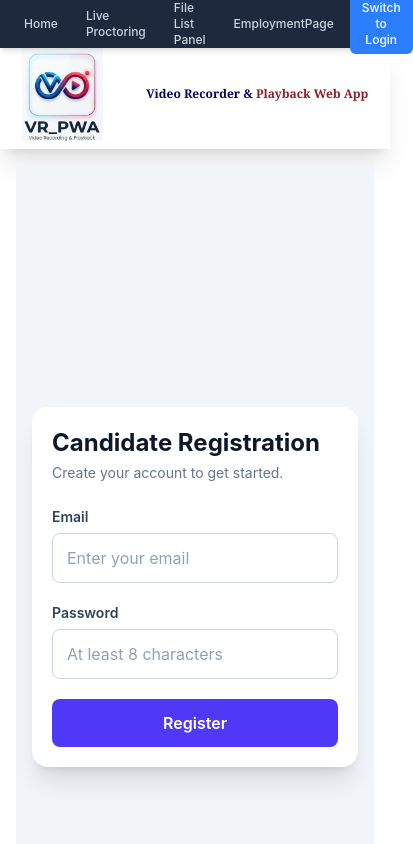
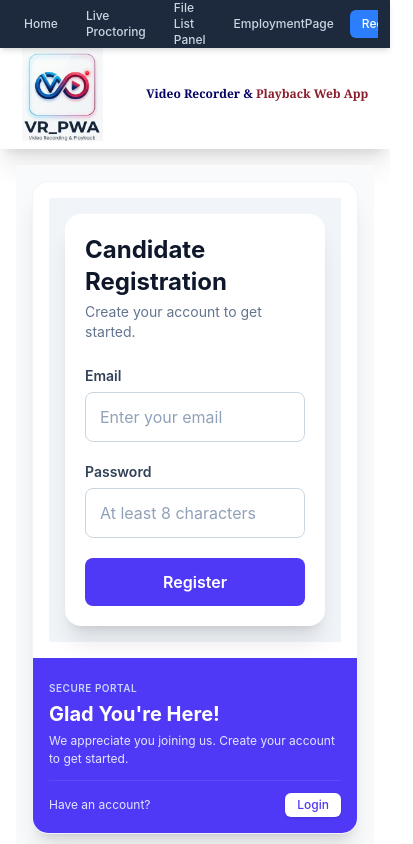
Before and after one commit to harshit7217/Video-Recorder-Playback-Web-App, a React (Vite) app in the folder client/: page /register-candidate in a window 390 px wide. Shown: the top 844 px of the page, 413 px wide, since content can reach past the window. Built offline with nearby package versions, Linux system fonts and the light colour scheme; no server answers.

Commit message:
feat: refactor candidate components to streamline state management and improve UI responsiveness

```diff
--- a/client/src/App.jsx
+++ b/client/src/App.jsx
@@ -14,16 +14,6 @@ function App() {
   const [connectionStatus, setConnectionStatus] = useState(
     socket.connected ? "connected" : "connecting",
   );
-  const [isLogin, setIsLogin] = useState(false);
-  const [candidate, setCandidate] = useState(() => {
-    try {
-      const savedCandidate = localStorage.getItem("candidate");
-      return savedCandidate ? JSON.parse(savedCandidate) : null;
-    } catch (error) {
-      console.error("Error reading saved candidate:", error);
-      return null;
-    }
-  });
 
   useEffect(() => {
     const onSocketConnect = () => setConnectionStatus("connected");
@@ -42,19 +32,10 @@ function App() {
     };
   }, []);
 
-  useEffect(() => {
-    if (candidate) {
-      localStorage.setItem("candidate", JSON.stringify(candidate));
-      return;
-    }
-
-    localStorage.removeItem("candidate");
-  }, [candidate]);
-
   return (
     <BrowserRouter className="h-[100vh]">
       <div>
-        <TopNavigation isLogin={isLogin} setIsLogin={setIsLogin} />
+        <TopNavigation />
         <Header />
         <main className="p-4">
           <Routes>
@@ -65,14 +46,8 @@ function App() {
             <Route path="/api/live-proctoring" element={<ActivityLogPage />} />
             <Route path="/api/details" element={<FileListPanel />} />
             <Route path="/employment" element={<EmploymentPage />} />
-            <Route
-              path="/register-candidate"
-              element={<Candidate isLogin={isLogin} setCandidate={setCandidate} />}
-            />
-            <Route
-              path="/candidate-info"
-              element={<CandidateInfo candidate={candidate} setCandidate={setCandidate} />}
-            />
+            <Route path="/register-candidate" element={<Candidate />} />
+            <Route path="/candidate-info" element={<CandidateInfo />} />
           </Routes>
         </main>
       </div>
--- a/client/src/components/candidate/Candidate.jsx
+++ b/client/src/components/candidate/Candidate.jsx
@@ -1,9 +1,29 @@
 import Login from "./Login.jsx";
 import Register from "./Register.jsx";
 import { useNavigate } from "react-router";
+import { useState, useEffect } from "react";
 
-const RegisterCandidate = ({ isLogin, setCandidate }) => {
+const RegisterCandidate = () => {
   const navigate = useNavigate();
+  const [isLogin, setIsLogin] = useState(false);
+  const [candidate, setCandidate] = useState(() => {
+    try {
+      const savedCandidate = localStorage.getItem("candidate");
+      return savedCandidate ? JSON.parse(savedCandidate) : null;
+    } catch (error) {
+      console.error("Error reading saved candidate:", error);
+      return null;
+    }
+  });
+
+  useEffect(() => {
+    if (candidate) {
+      localStorage.setItem("candidate", JSON.stringify(candidate));
+      return;
+    }
+
+    localStorage.removeItem("candidate");
+  }, [candidate]);
 
   const handleLoginSuccess = (loggedInCandidate) => {
     setCandidate(loggedInCandidate);
@@ -12,12 +32,50 @@ const RegisterCandidate = ({ isLogin, setCandidate }) => {
   };
 
   return (
-    <div>
-      {isLogin ? (
-        <Login onLogin={handleLoginSuccess} />
-      ) : (
-        <Register setCandidate={setCandidate} />
-      )}
+    <div className="max-h-[100vh] bg-slate-50 flex items-center justify-center p-4">
+      {/* Main Card with minimal height and padding */}
+      <div className="w-full max-w-4xl bg-white rounded-2xl shadow-xl border border-slate-100 overflow-hidden grid grid-cols-1 md:grid-cols-2">
+        {/* LEFT SIDE: Form Inputs & Submit */}
+        <div className="p-4 sm:p-5 flex flex-col justify-center">
+          <div className="w-full">
+            {isLogin ? (
+              <Login onLogin={handleLoginSuccess} />
+            ) : (
+              <Register setCandidate={setCandidate} />
+            )}
+          </div>
+        </div>
+
+        {/* RIGHT SIDE: Welcome Message & Toggle Button */}
+        <div className="bg-indigo-600 p-4 sm:p-5 flex flex-col justify-between text-white">
+          <div>
+            <span className="text-indigo-200 text-[10px] font-semibold uppercase tracking-wider">
+              Secure Portal
+            </span>
+            <h2 className="text-xl font-bold mt-0.5">
+              {isLogin ? "Welcome Back!" : "Glad You're Here!"}
+            </h2>
+            <p className="text-indigo-100 text-xs mt-1 leading-normal">
+              {isLogin
+                ? "Thank you for being part of our journey. Log in to pick up right where you left off."
+                : "We appreciate you joining us. Create your account to get started."}
+            </p>
+          </div>
+
+          {/* Toggle Button Footer */}
+          <div className="pt-3 mt-3 border-t border-indigo-500/50 flex items-center justify-between gap-2 text-xs">
+            <span className="text-indigo-100">
+              {isLogin ? "New here?" : "Have an account?"}
+            </span>
+            <button
+              onClick={() => setIsLogin(!isLogin)}
+              className="px-3 py-1 bg-white text-indigo-600 font-medium rounded-md hover:bg-indigo-50 transition-colors shadow-sm focus:outline-none"
+            >
+              {isLogin ? "Create Account" : "Login"}
+            </button>
+          </div>
+        </div>
+      </div>
     </div>
   );
 };
--- a/client/src/components/candidate/CandidateInfo.jsx
+++ b/client/src/components/candidate/CandidateInfo.jsx
@@ -9,15 +9,19 @@ import { useNavigate } from "react-router";
 import { useEffect, useState } from "react";
 import { defaultPosition } from "./../utils/defaultPosition.js";
 
-const CandidateInfo = ({ candidate, setCandidate }) => {
+const CandidateInfo = () => {
   const navigate = useNavigate();
-
-  if (!candidate) {
-    return null;
-  }
+  const [candidate, setCandidate] = useState(() => {
+    try {
+      const savedCandidate = localStorage.getItem("candidate");
+      return savedCandidate ? JSON.parse(savedCandidate) : null;
+    } catch (error) {
+      console.error("Error reading saved candidate:", error);
+      return null;
+    }
+  });
 
   const handleLogout = () => {
-    setCandidate(null);
     localStorage.removeItem("candidate");
     navigate("/register-candidate");
   };
@@ -65,7 +69,7 @@ const CandidateInfo = ({ candidate, setCandidate }) => {
 
     useEffect(() => {
       if (isEligible) {
-        // navigate("/");
+        navigate("/");
       }
     }, [isEligible, navigate]);
 
--- a/client/src/components/candidate/Login.jsx
+++ b/client/src/components/candidate/Login.jsx
@@ -5,13 +5,16 @@ const Login = ({ onLogin }) => {
     const password = event.target.password.value;
 
     try {
-      const response = await fetch("http://localhost:3001/api/candidates/login", {
+      const response = await fetch(
+        "http://localhost:3001/api/candidates/login",
+        {
           method: "POST",
           headers: {
             "Content-Type": "application/json",
           },
           body: JSON.stringify({ username, password }),
-      });
+        },
+      );
 
       const data = await response.json();
 
@@ -29,16 +32,18 @@ const Login = ({ onLogin }) => {
   };
 
   return (
-    <div className="flex min-h-screen items-center justify-center bg-slate-100 p-4 dark:bg-slate-900 max-[360px]:p-2 landscape:max-h-[500px]:items-start">
-      <div className="w-full max-w-sm rounded-2xl bg-white p-5 shadow-xl sm:max-w-md sm:p-8 md:max-w-lg md:p-10 dark:bg-slate-800">
+    <div className="flex max-h-[95vh] items-center justify-center bg-slate-100 p-4 dark:bg-slate-900 max-[360px]:p-2 landscape:max-h-[400px]:items-start">
+      <div className="w-full max-w-sm max-h-[75vh] flex flex-col rounded-2xl bg-white p-5 shadow-xl sm:max-w-md sm:p-8 md:max-w-lg md:p-10 dark:bg-slate-800 overflow-y-auto">
+        <div className="flex-shrink-0">
           <h2 className="text-2xl font-bold text-slate-900 sm:text-3xl dark:text-slate-100">
             Candidate Login
           </h2>
           <p className="mb-6 mt-1 text-sm text-slate-500 sm:text-base dark:text-slate-400">
             Login your account to get started.
           </p>
+        </div>
 
-        <form onSubmit={handleLogin} className="space-y-5">
+        <form onSubmit={handleLogin} className="space-y-5 flex-grow">
           <div className="flex flex-col gap-1.5">
             <label
               htmlFor="username"
@@ -68,7 +73,7 @@ const Login = ({ onLogin }) => {
               type="password"
               id="password"
               name="password"
-              autoComplete="new-password"
+              autoComplete="current-password"
               placeholder="At least 8 characters"
               minLength={8}
               required
--- a/client/src/components/candidate/Register.jsx
+++ b/client/src/components/candidate/Register.jsx
@@ -40,8 +40,8 @@ const Register = ({ setCandidate }) => {
   };
 
   return (
-    <div className="flex min-h-screen items-center justify-center bg-slate-100 p-4 dark:bg-slate-900 max-[360px]:p-2 landscape:max-h-[500px]:items-start">
-      <div className="w-full max-w-sm rounded-2xl bg-white p-5 shadow-xl sm:max-w-md sm:p-8 md:max-w-lg md:p-10 dark:bg-slate-800">
+    <div className="flex max-h-[95vh] items-center justify-center bg-slate-100 p-4 dark:bg-slate-900 max-[360px]:p-2 landscape:max-h-[400px]:items-start">
+      <div className="w-full max-w-sm max-h-[75vh]  rounded-2xl bg-white p-5 shadow-xl sm:max-w-md sm:p-8 md:max-w-lg md:p-10 dark:bg-slate-800">
         <h2 className="text-2xl font-bold text-slate-900 sm:text-3xl dark:text-slate-100">
           Candidate Registration
         </h2>
--- a/client/src/components/layout/TopNavigation.jsx
+++ b/client/src/components/layout/TopNavigation.jsx
@@ -7,11 +7,11 @@ const getNavLinkClass = ({ isActive }) =>
       : "text-slate-300 hover:bg-slate-700 hover:text-white"
   }`;
 
-export default function TopNavigation({ isLogin, setIsLogin }) {
+export default function TopNavigation() {
   return (
     <header className="sticky top-0 z-10 w-full bg-slate-800 shadow-md">
       <div className="mx-auto flex h-12 max-w-6xl items-center justify-between px-3 md:h-14 md:px-6">
-        <nav className="flex items-center gap-1 md:gap-2">
+        <nav className="flex items-center gap-1 md:gap-2 overflow-x-auto scrollbar-none py-1 w-full md:w-auto">
           <NavLink to="/" end className={getNavLinkClass}>
             Home
           </NavLink>
@@ -25,13 +25,7 @@ export default function TopNavigation({ isLogin, setIsLogin }) {
             EmploymentPage
           </NavLink>
           <NavLink to="/register-candidate" end className={getNavLinkClass}>
-            {isLogin ? (
-              <button onClick={() => setIsLogin(false)}>
-                Switch to Register
-              </button>
-            ) : (
-              <button onClick={() => setIsLogin(true)}>Switch to Login</button>
-            )}
+            Register/Login
           </NavLink>
         </nav>
       </div>
--- a/client/src/index.css
+++ b/client/src/index.css
@@ -1 +1,11 @@
 @import "tailwindcss";
+
+/* stylelint-disable at-rule-no-unknown */
+@theme {
+  --animate-fade-in: fade-in 0.25s ease;
+  @keyframes fade-in {
+    from { opacity: 0; transform: translateY(4px); }
+    to   { opacity: 1; transform: none; }
+  }
+}
+/* stylelint-enable at-rule-no-unknown */
```
Lines whose indentation alone changed are shown as unchanged.
